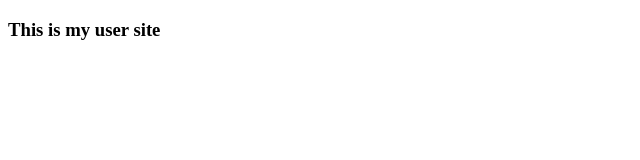
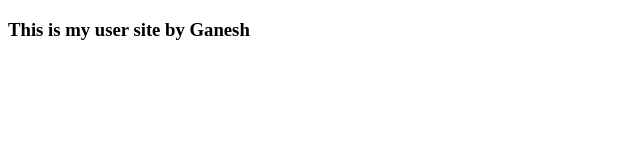
Before and after one commit to ganeshw24/user-site, a plain HTML site: page index.html in a window 1280 px wide. Shown: the whole page, without its empty margins (0-640 px from the left). Drawn offline with Linux system fonts and the light colour scheme.

Commit message:
updated homepage

```diff
--- a/index.html
+++ b/index.html
@@ -6,6 +6,6 @@
     <title>Document</title>
 </head>
 <body>
-    <h3>This is my user site</h3>
+    <h3>This is my user site by Ganesh</h3>
 </body>
 </html>
```
